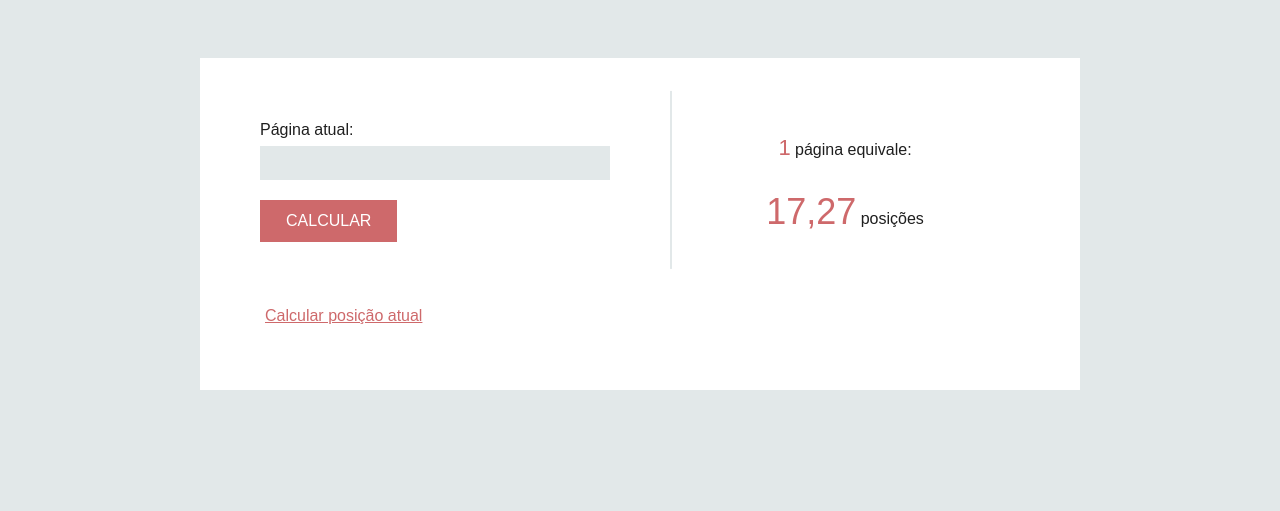
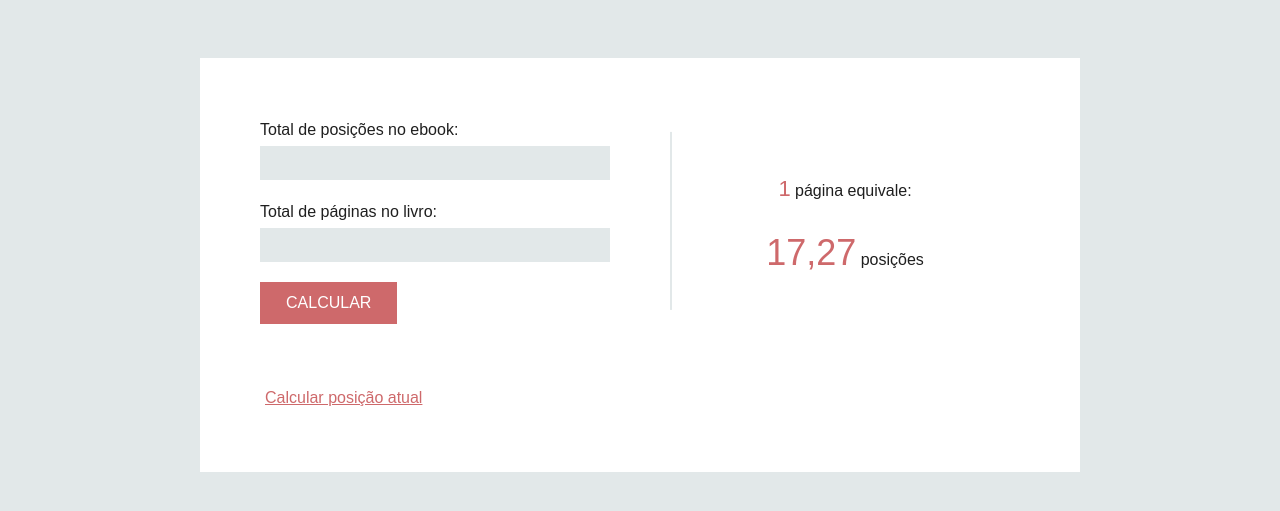
Before and after one commit to Luciana-Santos/conversor-de-posicoes, a website built with webpack: page src/index.html in a window 1280 px wide. Shown: the part 133-644 px from the top of the page. Built offline with nearby package versions, Linux system fonts and the light colour scheme; files whose address does not match are found by name.

Commit message:
ajustes da classe hide

```diff
--- a/src/index.html
+++ b/src/index.html
@@ -16,7 +16,7 @@
     </div>
   </header>
 
-  <main class="calc container hide">
+  <main class="calc container">
     <form class="calc__form">
       <fieldset>
         <label for="total-posicoes">Total de posições no ebook:</label>
@@ -37,7 +37,7 @@
     <button class="pos-atual">Calcular posição atual</button>
   </main>
 
-  <main class="calc container">
+  <main class="calc container hide">
     <form class="calc__form">
       <fieldset>
         <label for="total-paginas">Página atual:</label>
@@ -51,7 +51,7 @@
       <h1><span>17,27</span> posições</h1>
     </div>
 
-    <button class="pos-atual">Calcular posição atual</button>
+    <button class="pos-atual">Converter posições para página</button>
   </main>
 
   <script src="./app/js/index.js" defer></script>
```
Also changed, not shown: dist/index.html.
